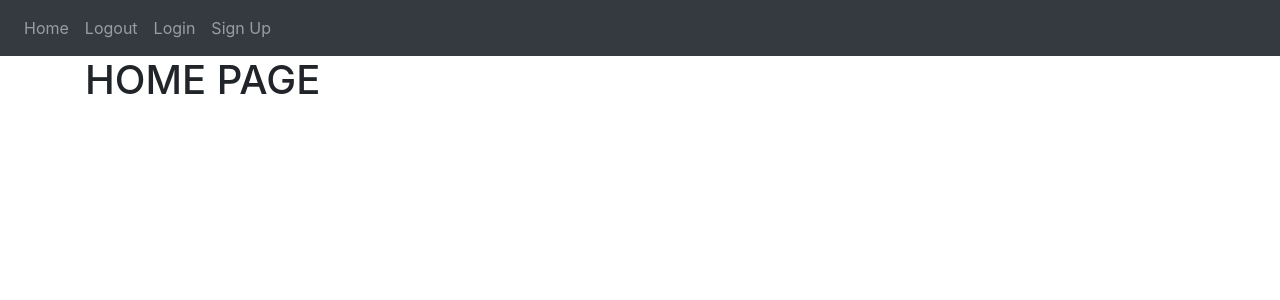
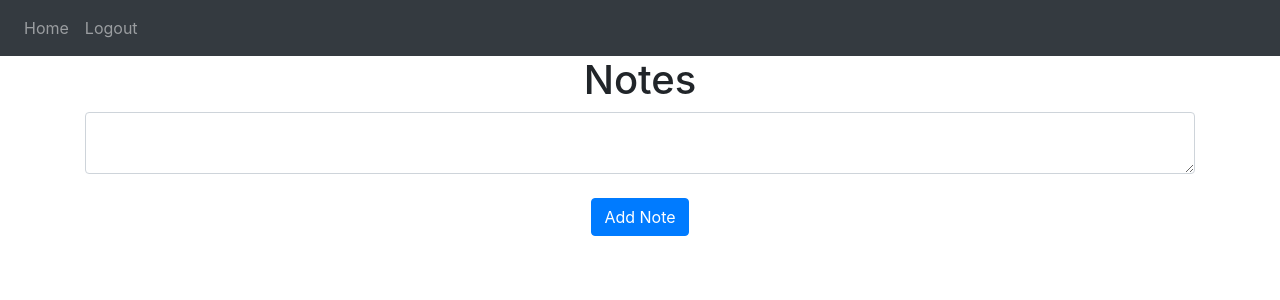
Before and after one commit to ayushman101/flask_web, a Flask app: page / in a window 1280 px wide. Shown: the top 300 px of the page. Run offline with Flask 3, Linux system fonts and the light colour scheme; the visitor is signed in with stand-in values (Sample User, id 1); data that the repository does not hold is empty; some libraries are stand-ins or nearby versions.

Commit message:
notes add and delete

```diff
--- a/web/auth.py
+++ b/web/auth.py
@@ -39,7 +39,7 @@ def login():
                 flash('Incorrect Password, Try Again', category='error')
         else:
             flash('Email does not  exist', category='error')
-    return render_template('login.html')
+    return render_template('login.html', user=current_user)
 
 
 
@@ -83,4 +83,4 @@ def sign_up():
             return redirect(url_for('view.home'))
             #we give the name of the blueprint.function_name as url
 
-    return render_template('sign-up.html')
+    return render_template('sign-up.html',user=current_user)
--- a/web/templates/base.html
+++ b/web/templates/base.html
@@ -29,10 +29,13 @@
       </button>
       <div class="collapse navbar-collapse" id="navbar">
         <div class="navbar-nav">
+          {% if user.is_authenticated%}
           <a class="nav-item nav-link" id="home" href="/">Home</a>
           <a class="nav-item nav-link" id="logout" href="/logout">Logout</a>
+          {% else %}
           <a class="nav-item nav-link" id="login" href="/login">Login</a>
           <a class="nav-item nav-link" id="signUp" href="/sign-up">Sign Up</a>
+          {% endif %}
         </div>
       </div>
     </nav>
@@ -77,5 +80,18 @@
       crossorigin="anonymous"
     ></script>
 
+  {% block javascript %}
+    <script type="text/javascript">
+      function deleteNote(noteId) {
+  fetch("/delete-note", {
+    method: "DELETE",
+    body: JSON.stringify({ noteId: noteId }),
+  }).then((_res) => {
+    window.location.href = "/";
+  });
+  }
+</script>
+{% endblock %}
+
   </body>
 </html>
--- a/web/templates/home.html
+++ b/web/templates/home.html
@@ -1,6 +1,21 @@
-{% extends "base.html" %} {% block title %} Home Page {% endblock%}
-{% block content%}
-<h1>
-HOME PAGE
-</h1>
-{% endblock %}
+{% extends "base.html" %} {% block title %}Home{% endblock %} {% block content
+    %}
+    <h1 align="center">Notes</h1>
+    <ul class="list-group list-group-flush" id="notes">
+      {% for note in user.notes %}
+      <li class="list-group-item">
+        {{ note.data }}
+        <button type="button" class="close" onClick="deleteNote({{ note.id }})">
+          <span aria-hidden="true">&times;</span>
+        </button>
+      </li>
+      {% endfor %}
+    </ul>
+    <form method="POST">
+      <textarea name="note" id="note" class="form-control"></textarea>
+      <br />
+      <div align="center">
+        <button type="submit" class="btn btn-primary">Add Note</button>
+      </div>
+    </form>
+    {% endblock %}
--- a/web/view.py
+++ b/web/view.py
@@ -1,9 +1,34 @@
-from flask import Blueprint, render_template
+from flask import Blueprint, render_template, request, flash, redirect, jsonify
 from flask_login import login_required, current_user
+from .model import Note
+from . import db
+import json
 
 view= Blueprint("view", __name__)
 
-@view.route("/")
+@view.route("/", methods=['POST','GET'])
 @login_required
 def home():
+
+    if request.method=='POST':
+        note=request.form.get('note')
+        if len(note)<1:
+            flash("Invalid note", category='error')
+        else:
+            new_note=Note(data=note, user_id=current_user.id)
+            db.session.add(new_note)
+            db.session.commit()
+            flash('Note Added Successfully', category='success')
     return render_template("home.html", user=current_user)
+
+@view.route("/delete-note",methods=['DELETE'])
+def deleteNote():
+    data= json.loads(request.data)
+    noteId= data['noteId']
+    note= Note.query.get(noteId)
+    if note:
+        if note.user_id==current_user.id:
+            db.session.delete(note)
+            db.session.commit()
+
+    return jsonify({})
```
